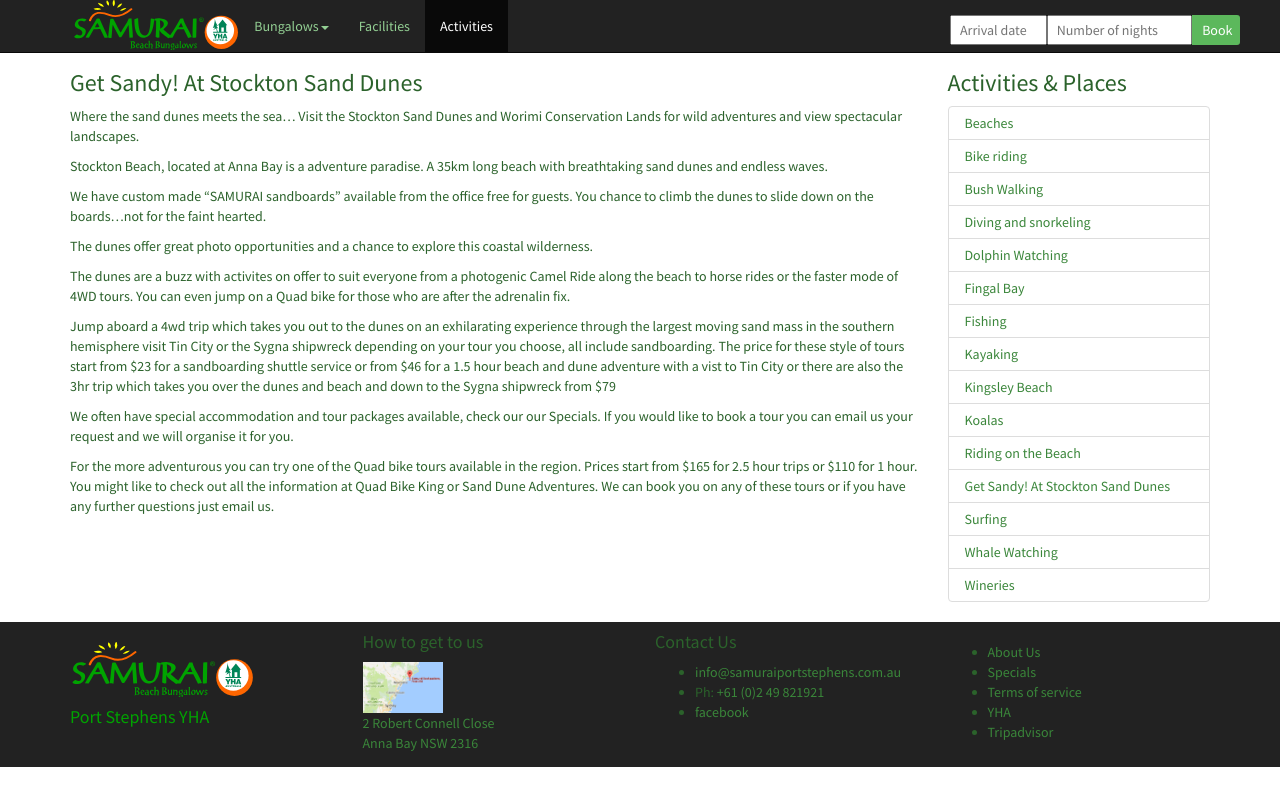
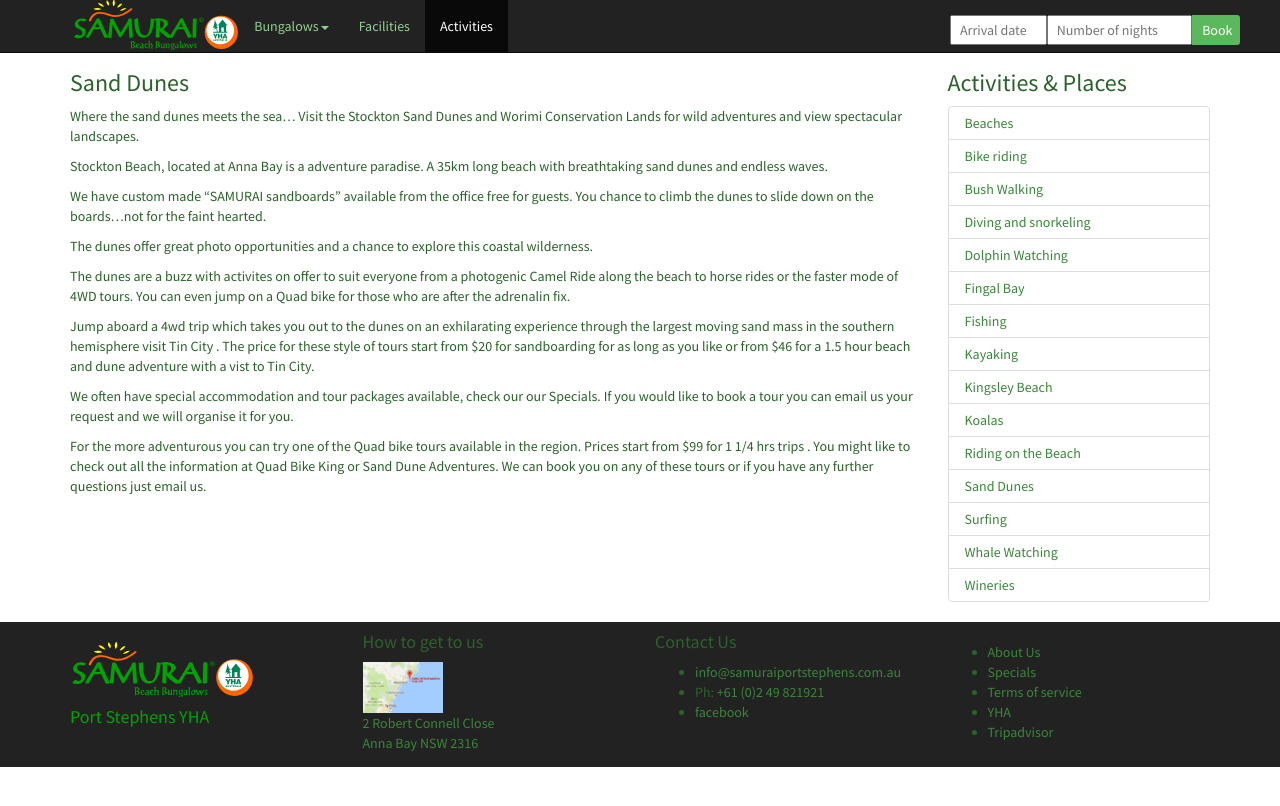
Before and after one commit to samuraibeach/samurai, a Jekyll site: the page built from _activities/12_sand-dunes.md, in a window 1280 px wide. Shown: the top 806 px of the page. Built offline with Jekyll 4.4.1, drawn with Linux system fonts in a browser that asks for light colours.

Commit message:
Update from Forestry.io admin@samuraiportstephens.com.au updated _activities/12_sand-dunes.md

```diff
--- a/_activities/12_sand-dunes.md
+++ b/_activities/12_sand-dunes.md
@@ -1,12 +1,16 @@
 ---
-title: Get Sandy! At Stockton Sand Dunes
+title: " Sand Dunes"
 layout: activities
 permalink: "/activities/get-sandy-at-stockton-sand-dunes"
 redirect_from: "/Activities/article/get-sandy-at-stockton-sand-dunes/"
 parent: "/activities/"
 images: []
+description: Sand Dunes
+covers: []
+seasonal: false
+
 ---
-### Get Sandy! At Stockton Sand Dunes
+###  Sand Dunes
 
 Where the sand dunes meets the sea... Visit the Stockton Sand Dunes and Worimi Conservation Lands for wild adventures and view spectacular landscapes.
 
@@ -18,8 +22,8 @@ The dunes offer great photo opportunities and a chance to explore this coastal w
 
 The dunes are a buzz with activites on offer to suit everyone from a photogenic Camel Ride along the beach to horse rides or the faster mode of 4WD tours.  You can even jump on a Quad bike for those who are after the adrenalin fix.
 
-Jump aboard a 4wd trip which takes you out to the dunes on an exhilarating experience through the largest moving sand mass in the southern hemisphere visit Tin City or the Sygna shipwreck depending on your tour you choose, all include sandboarding. The price for these style of tours start from $23 for a sandboarding shuttle service or from $46 for a 1.5 hour beach and dune adventure with a vist to Tin City or there are also the 3hr trip which takes you over the dunes and beach and down to the Sygna shipwreck from $79
+Jump aboard a 4wd trip which takes you out to the dunes on an exhilarating experience through the largest moving sand mass in the southern hemisphere visit Tin City . The price for these style of tours start from $20 for  sandboarding for as long as you like or from $46 for a 1.5 hour beach and dune adventure with a vist to Tin City.
 
 We often have special accommodation and tour packages available, check our our Specials.  If you would like to book a tour you can email us your request and we will organise it for you.
 
-For the more adventurous you can try one of the Quad bike tours available in the region. Prices start from $165 for 2.5 hour trips or $110 for 1 hour. You might like to check out all the information at Quad Bike King or Sand Dune Adventures. We can book you on any of these tours or if you have any further questions just email us.
+For the more adventurous you can try one of the Quad bike tours available in the region. Prices start from $99 for 1 1/4 hrs trips . You might like to check out all the information at Quad Bike King or Sand Dune Adventures. We can book you on any of these tours or if you have any further questions just email us.
```
Also changed, not shown: .forestry/front_matter/templates/activity.yml.
